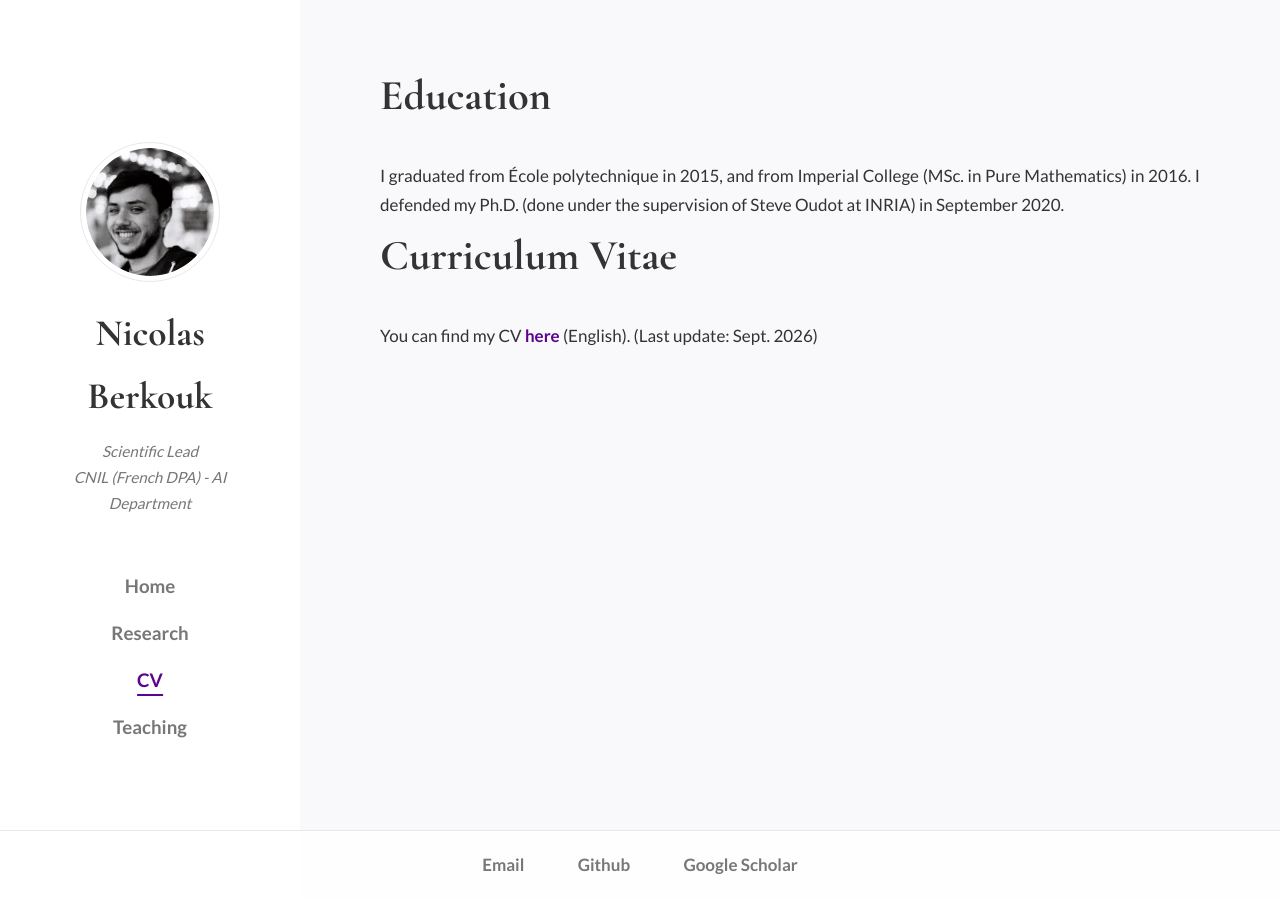
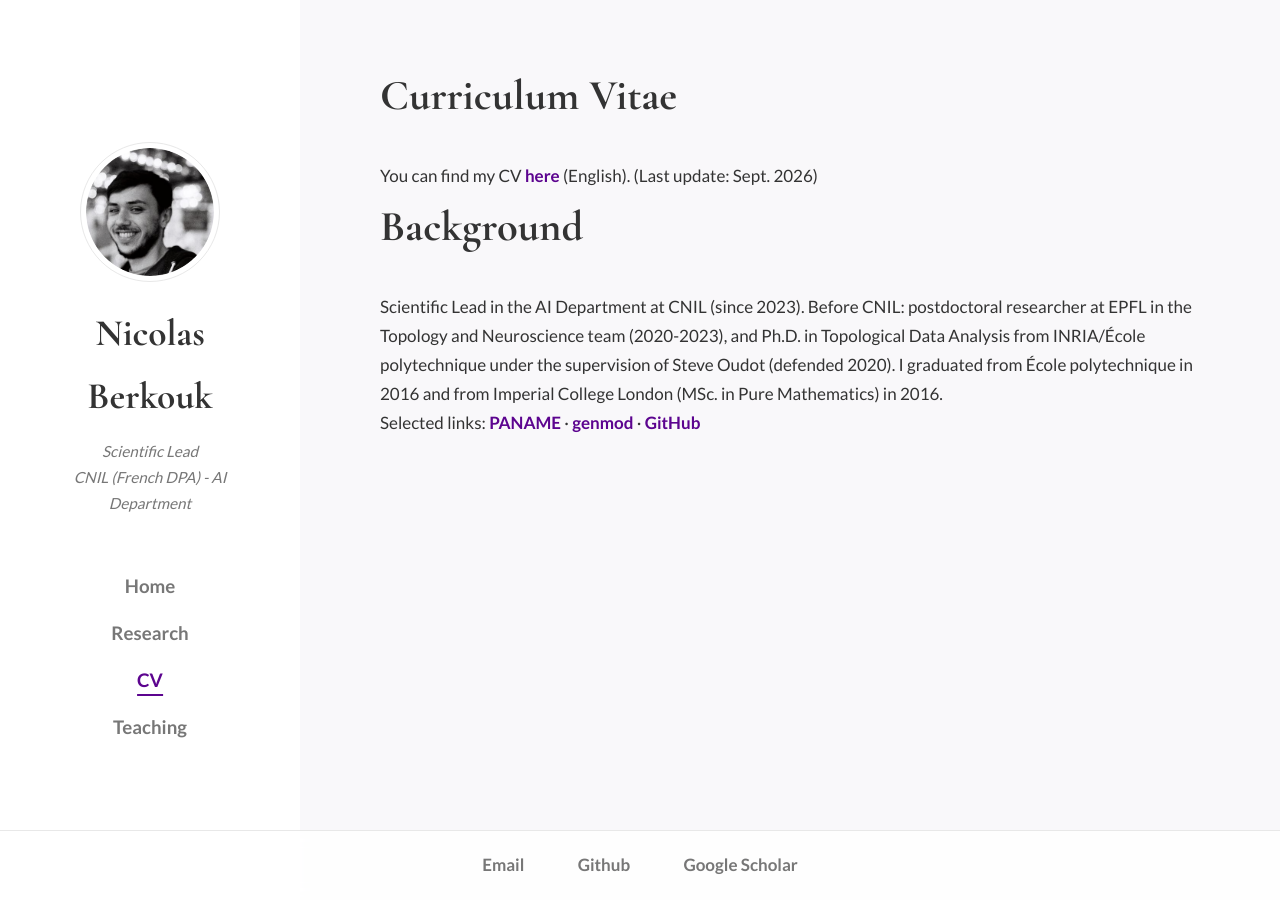
Before and after one commit to nberkouk/nberkouk.github.io, a Jekyll site: the page built from curriculum.html, in a window 1280 px wide. Built offline with Jekyll 4.4.1, drawn with Linux system fonts in a browser that asks for light colours.

Commit message:
CV page: trim to bio + links, fix polytechnique year (2016)
Co-authored-by: Qwen-Coder <qwen-coder@alibabacloud.com>

```diff
--- a/curriculum.html
+++ b/curriculum.html
@@ -3,8 +3,10 @@ layout: default
 title: Nicolas Berkouk - CV
 ---
 
-<h2>Education</h2>
-<p align="justify">I graduated from École polytechnique in 2015, and from Imperial College (MSc. in Pure Mathematics) in 2016. I defended my Ph.D. (done under the supervision of Steve Oudot at INRIA) in September 2020.</p>
-
 <h2>Curriculum Vitae</h2>
 <p>You can find my CV <a href="CV_Nicolas_Berkouk.pdf">here</a> (English). (Last update: Sept. 2026)</p>
+
+<h2>Background</h2>
+<p>Scientific Lead in the AI Department at CNIL (since 2023). Before CNIL: postdoctoral researcher at EPFL in the Topology and Neuroscience team (2020-2023), and Ph.D. in Topological Data Analysis from INRIA/École polytechnique under the supervision of Steve Oudot (defended 2020). I graduated from École polytechnique in 2016 and from Imperial College London (MSc. in Pure Mathematics) in 2016.</p>
+
+<p>Selected links: <a href="https://www.cnil.fr/fr/paname-un-partenariat-pour-laudit-de-la-confidentialite-des-modeles-dia">PANAME</a> · <a href="https://huggingface.co/spaces/cnil/genmod">genmod</a> · <a href="https://github.com/nberkouk">GitHub</a></p>
```
